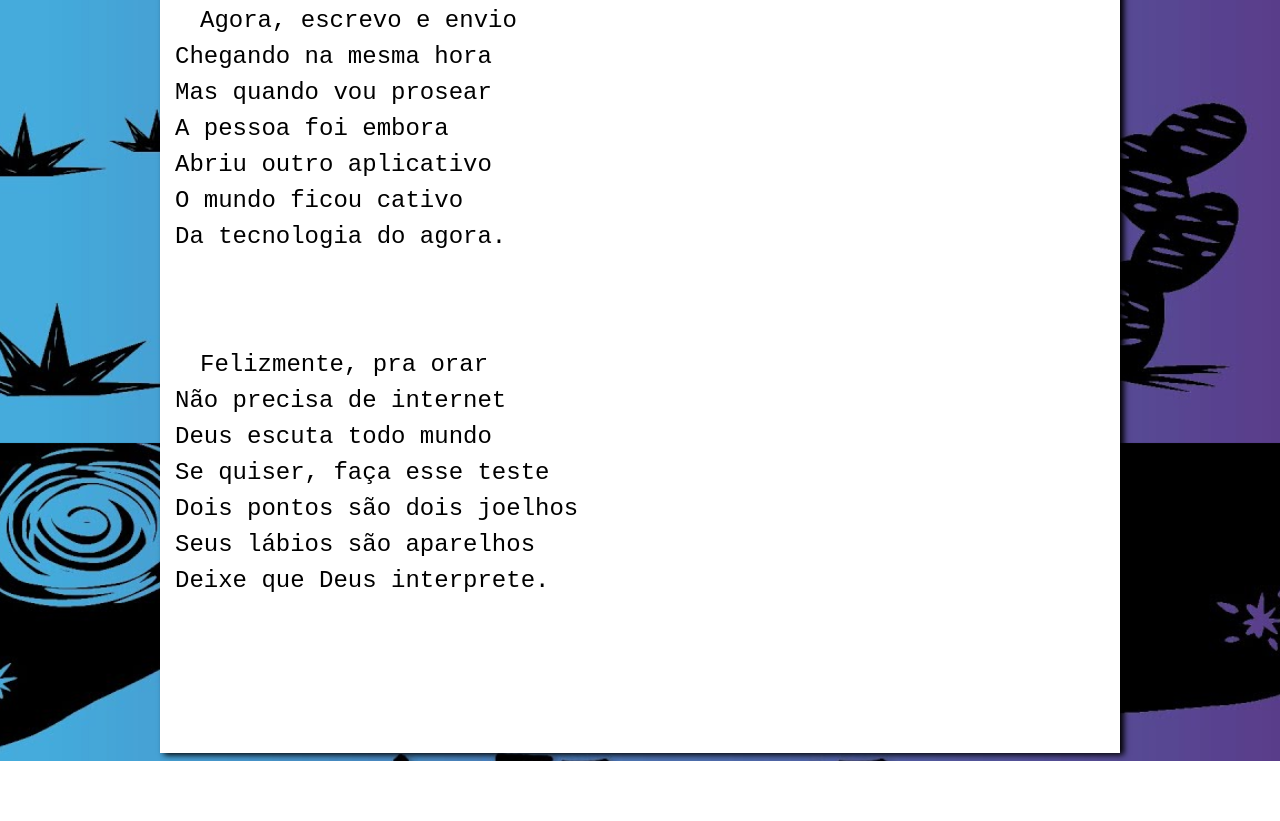
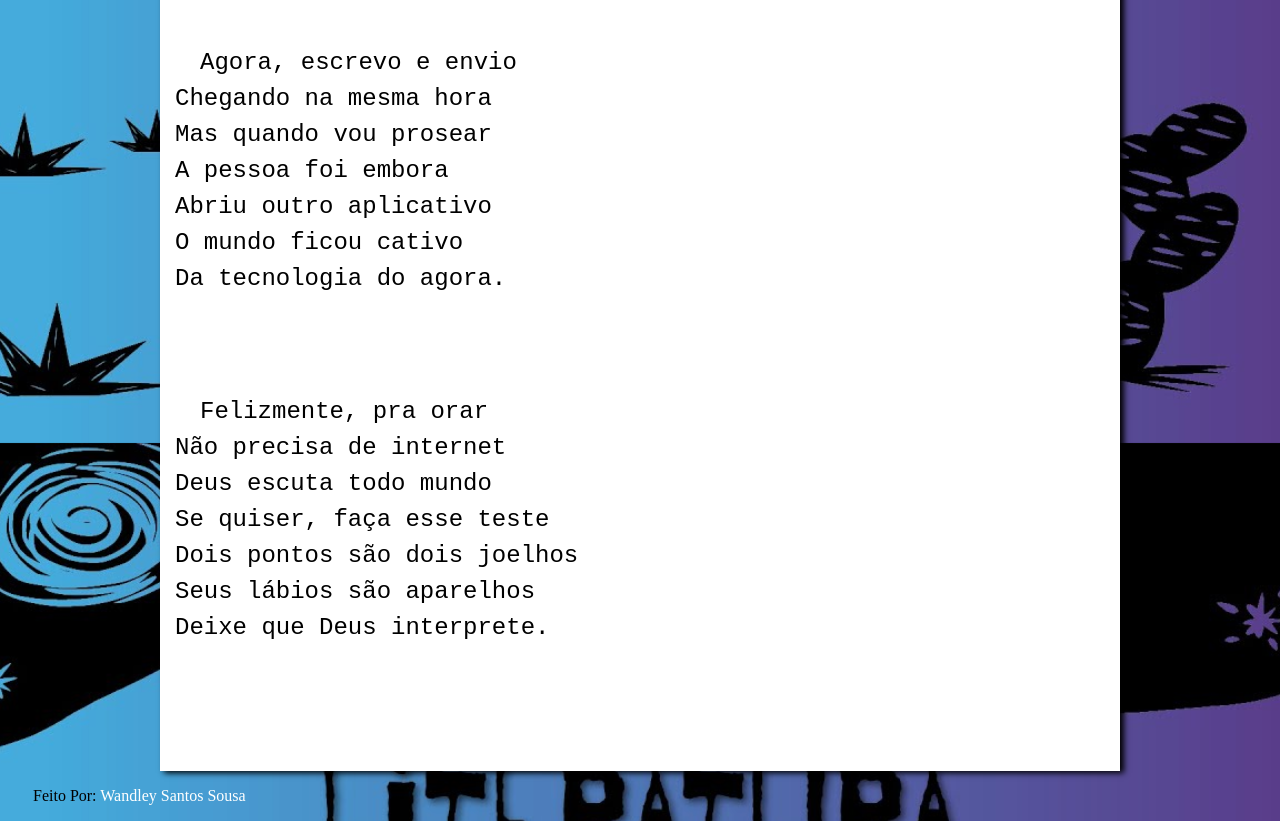
Before and after one commit to wandleysousa/cordeis, a plain HTML site: page pag02/cordel01.html in a window 1280 px wide. Shown: the part 3557-4378 px from the top of the page. Before the commit the page ends 4318 px from the top, so only its background shows below. Drawn offline with Linux system fonts and the light colour scheme.

Commit message:
update footer

```diff
--- a/pag02/cordel01.html
+++ b/pag02/cordel01.html
@@ -7,7 +7,7 @@
     <title>Cordel Moderno</title>
 
 </head>
-<body>
+<body >sou
     <main id="main01">
         <a href="../index.html">
             <h1 id="home">&lt; Home</h1>
@@ -92,5 +92,8 @@
         </section>
 
     </main>
+    <footer>
+        <p>Feito Por: <a href="https://www.instagram.com/sousa.dev79/">Wandley Santos Sousa</a> </p>
+    </footer>
 </body>
 </html>
```
Also changed, not shown: index.html (+1 -1 lines).
